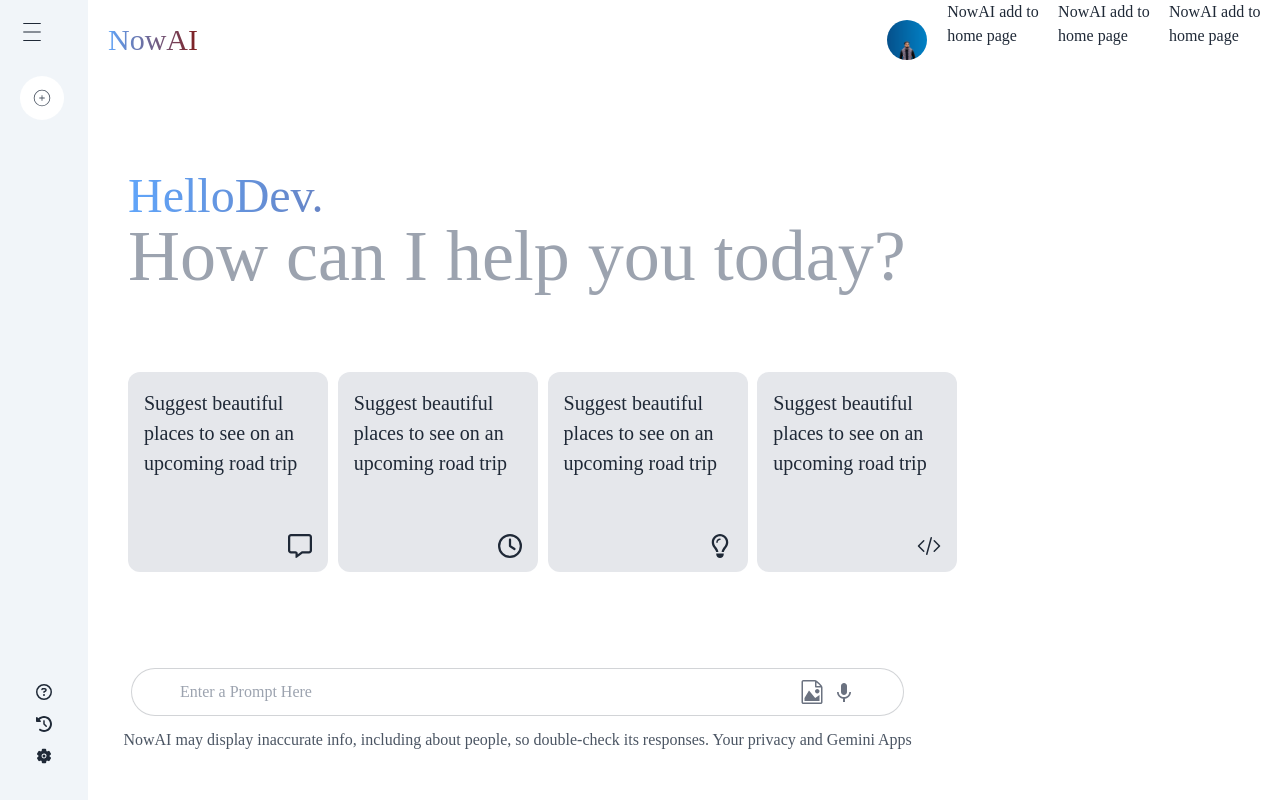
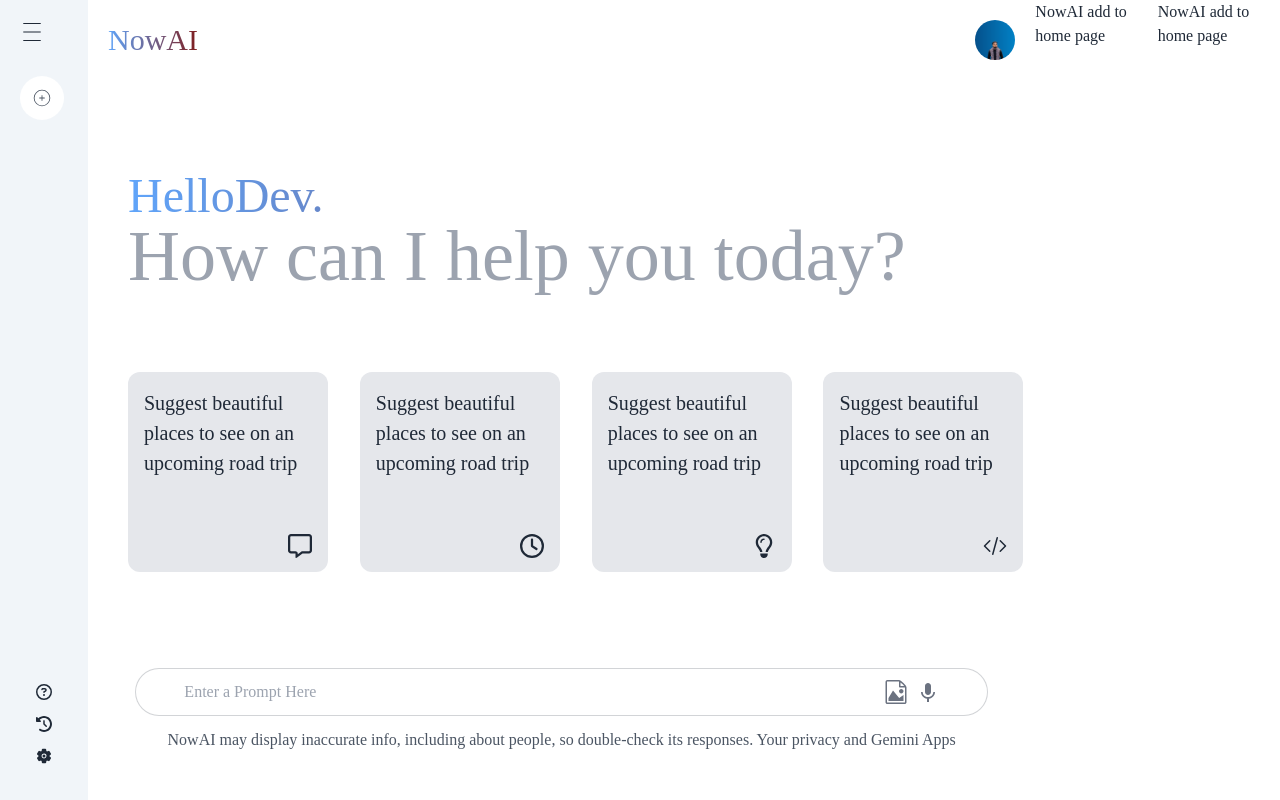
Before and after one commit to sakirmohammad775/Now-AI-Client-Site, a React (Vite) app: page / in a window 1280 px wide. Built offline with nearby package versions, Linux system fonts and the light colour scheme.

Commit message:
add the server

```diff
--- a/src/Home/Home.jsx
+++ b/src/Home/Home.jsx
@@ -11,7 +11,6 @@
                     <Body></Body>
                     <h3>NowAI add to home page</h3>
                     <h3>NowAI add to home page</h3>
-                    <h3>NowAI add to home page</h3>
                 </div>
             </div>
         </>
```
